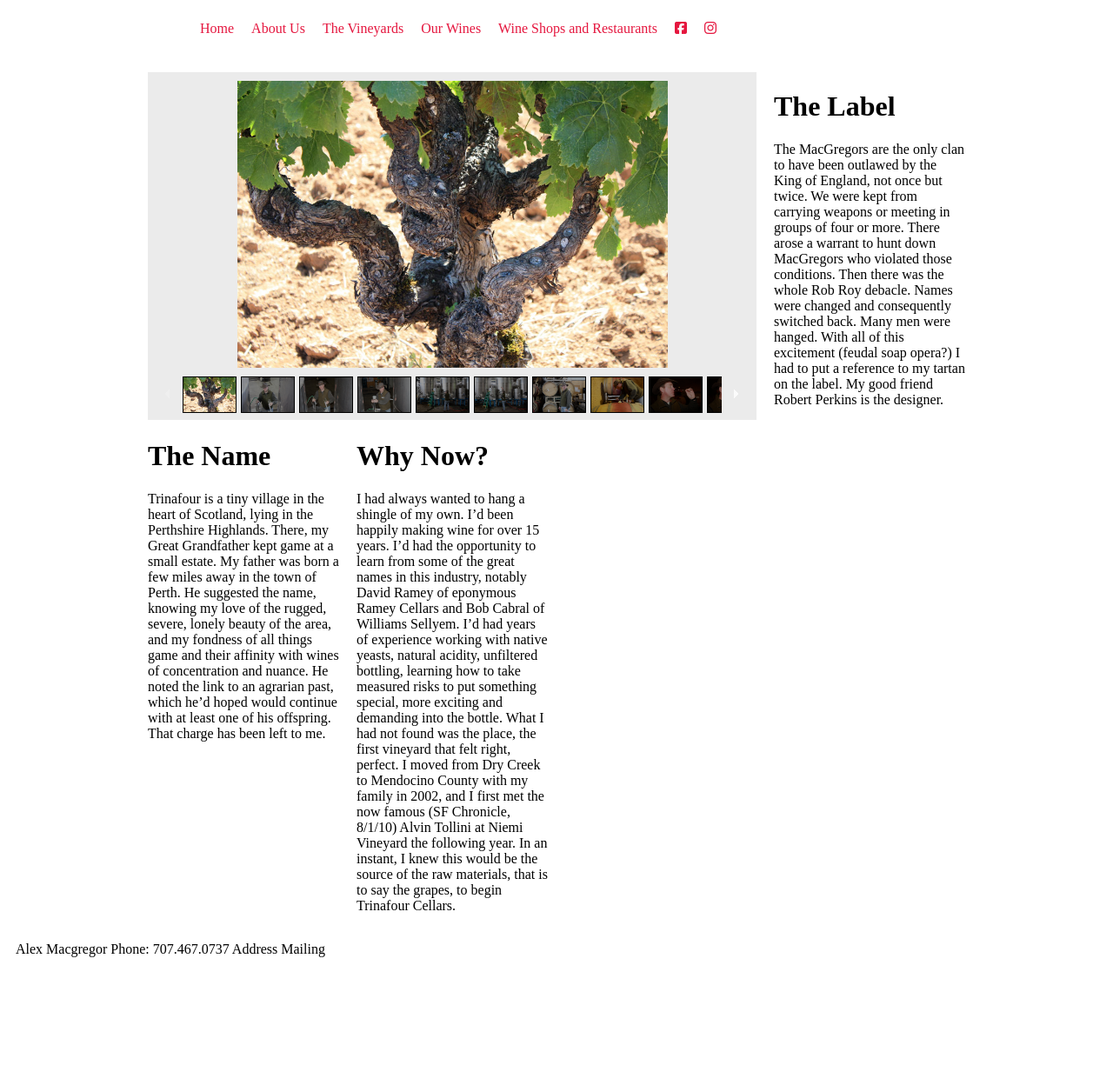
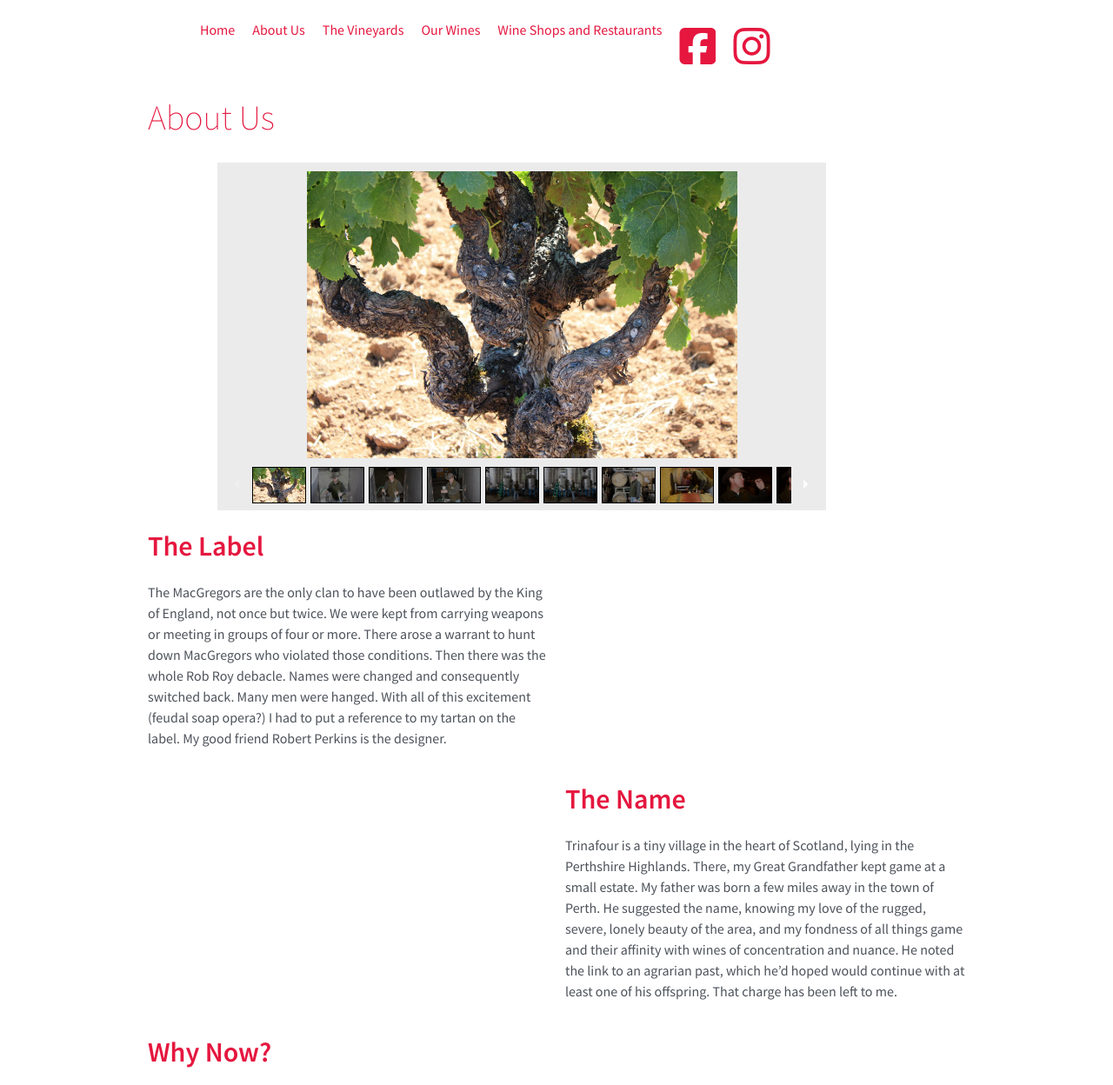
Before and after one commit to gigliom/338_final, a plain HTML site: page aboutus.html in a window 1280 px wide. Shown: the top 1248 px of the page at 87% size. Before the commit the page ends 1117 px from the top, so only its background shows below. Drawn offline with nearby package versions, Linux system fonts and the light colour scheme.

Commit message:
Colors, font added

```diff
--- a/aboutus.html
+++ b/aboutus.html
@@ -1,13 +1,14 @@
 <!doctype html>
 <html>
 <head>
+<link href="https://fonts.googleapis.com/css?family=Source+Sans+Pro:200,200i,400,600,600i" rel="stylesheet">
 <link href="css/960_12_col.css" rel="stylesheet" type="text/css">
 <link href="css/styles.css" rel="stylesheet" type="text/css">
 <script src="https://use.fontawesome.com/a11fe3af89.js"></script>
 <script src="https://ajax.googleapis.com/ajax/libs/jquery/1/jquery.js"></script>
 <script src="galleria/galleria-1.5.7.min.js"></script>
 <style>
-    .galleria{ max-width: 700px; height: 400px; background-color: white}
+    .galleria{ max-width: auto; height: 400px; background-color: white;}
 </style>
 <meta charset="UTF-8">
 <title>About Us</title>
@@ -19,20 +20,23 @@
 <nav class="grid_12">
 	<ul>
 		<li><a href="index.html">Home</a></li>
-		<li><a href="#aboutus.html">About Us</a></li>
-		<li><a href="#thevineyards">The Vineyards</a></li>
-		<li><a href="#ourwines">Our Wines</a></li>
+		<li><a href="aboutus.html">About Us</a></li>
+		<li><a href="thevineyards">The Vineyards</a></li>
+		<li><a href="ourwines">Our Wines</a></li>
 		<li>
-			<a href="#wineshops">Wine Shops and Restaurants</a></li>
-		<li>
+			<a href="wineshops">Wine Shops and Restaurants</a></li>
+		<li class="socialmedia">
 			<a href="http://www.facebook.com/pages/Trinafour-Cellars/111474553019/"><i class="fa fa-facebook-square" aria-hidden="true"></i></a>
 		</li>
-		<li><a href="https://www.instagram.com/trinafour/"><i class="fa fa-instagram" aria-hidden="true"></i></a></li>
+		<li class="socialmedia"><a href="https://www.instagram.com/trinafour/"><i class="fa fa-instagram" aria-hidden="true"></i></a></li>
 	</ul>
 </nav>
 <!--end nav bar-->
+<div class="grid_12">
+	<h1 class="title">About Us</h1>
+</div>
 <!--Begin Gallery, courtesy of Galleria-->
-<div class="galleria grid_9">
+<div class="galleria grid_9 push_1">
     <img src="images/g.jpg">
     <img src="images/IMG_1811.jpg">
     <img src="images/IMG_1812.jpg">
@@ -74,30 +78,30 @@
 </div>
 <!--End gallery-->
 <!--Begin text-->
-<div class="grid_3">
+<div class="grid_6">
 	 <h1>The Label</h1>
 	 <p>The MacGregors are the only clan to have been outlawed by the King of England, not once but twice. We were kept from carrying weapons or meeting in groups of four or more. There arose a warrant to hunt down MacGregors who violated those conditions. Then there was the whole Rob Roy debacle. Names were changed and consequently switched back. Many men were hanged. With all of this excitement (feudal soap opera?) I had to put a reference to my tartan on the label. My good friend Robert Perkins is the designer.</p>
 	 </div>
 
-<div class="grid_3">
+<div class="grid_6 push_6 bottomclear">
 	 <h1>The Name</h1>
 	 <p>Trinafour is a tiny village in the heart of Scotland, lying in the Perthshire Highlands. There, my Great Grandfather kept game at a small estate. My father was born a few miles away in the town of Perth. He suggested the name, knowing my love of the rugged, severe, lonely beauty of the area, and my fondness of all things game and their affinity with wines of concentration and nuance. He noted the link to an agrarian past, which he’d hoped would continue with at least one of his offspring. That charge has been left to me.</p>
 	 </div>
-<div class="grid_3">
+<div class="grid_6 bottomclear">
 	 <h1>Why Now?</h1>
 	 <p>I had always wanted to hang a shingle of my own. I’d been happily making wine for over 15 years. I’d had the opportunity to learn from some of the great names in this industry, notably David Ramey of eponymous Ramey Cellars and Bob Cabral of Williams Sellyem. I’d had years of experience working with native yeasts, natural acidity, unfiltered bottling, learning how to take measured risks to put something special, more exciting and demanding into the bottle. What I had not found was the place, the first vineyard that felt right, perfect. I moved from Dry Creek to Mendocino County with my family in 2002, and I first met the now famous (SF Chronicle, 8/1/10) Alvin Tollini at Niemi Vineyard the following year. In an instant, I knew this would be the source of the raw materials, that is to say the grapes, to begin Trinafour Cellars.</p>
 	 </div>
-	</div>
 <!--End text-->
 <!--footer begin-->
-<foot class="container_12 grid_12">
+<foot class="grid_12 bottomdiv">
 	<p>
-		Alex Macgregor
-		Phone: 707.467.0737
-		Address
-		Mailing
+		Contact Us: phone 707.467.0737 | alexmacgregor@sbcglobal.com
+	</p>
+	<p>
+		About Us | The Vineyards | The Wines | Wine Shops & Restaurants
 	</p>
 </foot>
+</div>
 <!--footer end-->
 </body>
 </html>
--- a/css/styles.css
+++ b/css/styles.css
@@ -1,5 +1,26 @@
 @charset "UTF-8";
 /* CSS Document */
+
+foot p{
+	color: white;
+}
+
+p {
+	font-family: 'Source Sans Pro', sans-serif;
+	color: #4d525a;
+	line-height: 1.5em;
+}
+
+h1{
+	font-family: 'Source Sans Pro', sans-serif;
+	color: #e5173f;
+	font-weight: 600;
+}
+
+.title {
+	font-size: 2.5em;
+	font-weight: 200;
+}
 
 nav {
 	background-color: white;
@@ -14,6 +35,7 @@ ul{
 }
 
 li {
+	font-family: 'Source Sans Pro', sans-serif;
 	float: left;
 	padding-left: 20px;
 	display: block;
@@ -37,6 +59,28 @@ a.button {
     text-decoration: none;
     color: initial;
 	padding: 100px 100px;
+}
+
+.bottomclear {
+
+	clear: both;
+}
+
+.center {
+	display: block;
+	margin: 0 auto;
+}
+
+.socialmedia {
+	color: #4d525a;
+	text-decoration: none;
+	font-size: 3em;
+}
+
+.bottomdiv {
+	padding-left: 10px;
+	display: block;
+	background-color: #e5173f;
 }
 /* background image fills entire page
 #bg {
```
Also changed, not shown: images/trinafourbottom.png (added), progress_report_mrgiglio_5_22.txt (added), 1 other file.
